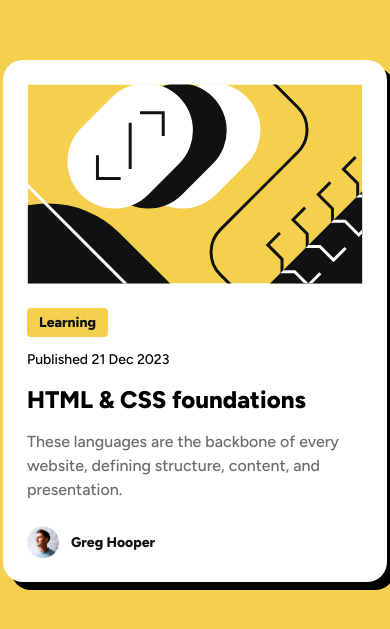
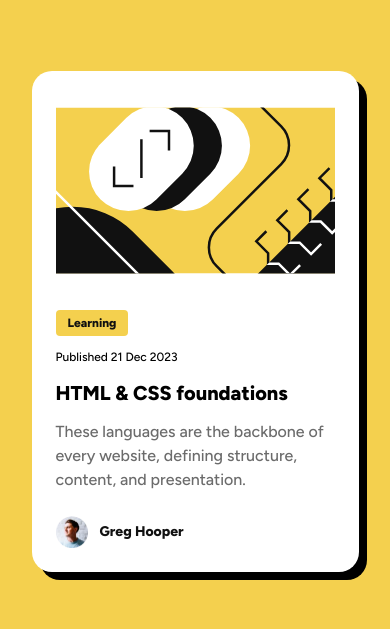
Before and after one commit to Practic-Code-With-Me/blog-preview-card, a plain HTML site: page index.html in a window 390 px wide. Shown: the part 109-738 px from the top of the page. Drawn offline with Linux system fonts and the light colour scheme.

Commit message:
update code with responsive

```diff
--- a/index.html
+++ b/index.html
@@ -29,44 +29,10 @@
 
 <body>
   <div class="card-wrapper">
-    <svg xmlns="http://www.w3.org/2000/svg" width="336" height="201" fill="none" viewBox="0 0 336 201">
-      <g clip-path="url(#a)">
-        <path fill="#F4D04E" d="M0 .5h336v200H0z" />
-        <rect width="139" height="95" x="87.996" y="77.729" fill="#fff" rx="47.5"
-          transform="rotate(-45 87.996 77.729)" />
-        <rect width="139" height="95" x="54.055" y="77.729" fill="#111" rx="47.5"
-          transform="rotate(-45 54.055 77.729)" />
-        <path fill="#111" d="M234.864 209.036 451.4-7.5l67.175 67.175-216.536 216.536z" />
-        <rect width="139" height="95" x="20.114" y="77.729" fill="#fff" rx="47.5"
-          transform="rotate(-45 20.114 77.729)" />
-        <rect width="204.19" height="270.554" fill="#111" rx="102.095"
-          transform="scale(-1 1) rotate(45 -103.887 14.564)" />
-        <path stroke="#fff" stroke-width="3"
-          d="m6.69-357.5 135.583 135.727c12.481 12.494 12.481 32.737 0 45.231L-45.544 11.475c-12.481 12.494-12.481 32.737 0 45.23L107.088 209.5" />
-        <path stroke="#111" stroke-width="3"
-          d="M69.965 71.719v23.334h23.334M136.079 52.273V28.94h-23.334M102.845 38.838v46.67M210.364-37.5l60.873 60.873c12.497 12.496 12.497 32.758 0 45.254l-77.745 77.746c-12.497 12.496-12.497 32.758 0 45.254l69.872 69.873" />
-        <path stroke="#111" stroke-width="3"
-          d="m253.339 149.574-12.144 12.145 14.256 14.257v12.672h12.673l13.729 13.729 12.145-12.145M278.685 124.228l-12.145 12.145 14.257 14.257v12.673h12.673l13.729 13.729 12.145-12.145M304.031 98.883l-12.145 12.144 14.257 14.257v12.673h12.673l13.729 13.729 12.144-12.145M329.376 73.537l-12.145 12.145 14.257 14.257v12.672h12.673l13.729 13.729 12.145-12.144" />
-        <path stroke="#fff" stroke-width="5"
-          d="m354.722 48.191-12.145 12.145 14.257 14.257v12.673h12.673l13.729 13.729 12.145-12.145" />
-        <mask id="b" width="285" height="285" x="234" y="-8" maskUnits="userSpaceOnUse" style="mask-type:alpha">
-          <path fill="#111" d="M234.864 209.036 451.4-7.5l67.175 67.175-216.536 216.536z" />
-        </mask>
-        <g stroke="#fff" mask="url(#b)">
-          <path stroke-width="3"
-            d="m253.339 149.574-12.144 12.145 14.256 14.257v12.672h12.673l13.729 13.729 12.145-12.145M278.685 124.228l-12.145 12.145 14.257 14.257v12.673h12.673l13.729 13.729 12.145-12.145M304.031 98.883l-12.145 12.144 14.257 14.257v12.673h12.673l13.729 13.729 12.144-12.145M329.376 73.537l-12.145 12.145 14.257 14.257v12.672h12.673l13.729 13.729 12.145-12.145" />
-          <path stroke-width="5"
-            d="m354.722 48.191-12.145 12.145 14.257 14.257v12.673h12.673l13.729 13.729 12.145-12.145" />
-        </g>
-      </g>
-      <defs>
-        <clipPath id="a">
-          <path fill="#fff" d="M0 .5h336v200H0z" />
-        </clipPath>
-      </defs>
-    </svg>
+   <img class="header-img" src="./assets/images/illustration-article.svg" alt="Illustration article">
+
     <div class="card-body">
-      <span class="card-tag text-bold">Learning</span>
+      <span class="card-tag">Learning</span>
       <div class="card-date"> Published 21 Dec 2023</div>
       <div class="card-title"> HTML & CSS foundations</div>
       <div class="card-desc"> These languages are the backbone of every website, defining structure, content, and
--- a/styles.css
+++ b/styles.css
@@ -5,7 +5,6 @@ body {
     justify-content: center;
     height: 100vh;
     font-family: "Figtree", sans-serif;
-    ;
 }
 
 .card-wrapper {
@@ -21,10 +20,17 @@ body {
     flex-direction: column;
 }
 
+
 .card-body {
     gap: 12px;
     display: flex;
     flex-direction: column;
+}
+
+.header-img {
+    width: 336px;
+    height: 201px;
+
 }
 
 .card-tag {
@@ -32,6 +38,11 @@ body {
     border-radius: 4px;
     background-color: #F4D04E;
     width: fit-content;
+
+    color: #111;
+    line-height: 21px;
+    font-size: 14px;
+    font-weight: 800;
 
 }
 
@@ -53,20 +64,49 @@ body {
     font-weight: 500;
 }
 
-.text-bold{
+.text-bold {
     color: #111;
     line-height: 21px;
     font-size: 14px;
     font-weight: 800;
 }
 
-.author-avt{
+.author-avt {
     width: 32px;
     height: 32px;
 }
 
-.card-author{
+.card-author {
     display: flex;
-align-items: center;
-gap: 12px;
+    align-items: center;
+    gap: 12px;
 }
+
+@media (max-width: 400px) {
+    .card-tag {
+        font-size: 12px;
+        line-height: 18px;
+    }
+
+    .card-date {
+        line-height: 18px;
+        font-size: 12px;
+    }
+
+    .card-title {
+        font-size: 20px;
+        line-height: 30px;
+    }
+
+
+    .header-img{
+        width: 279px;
+        height: 200px;
+        border-radius: 10px;
+    }
+
+    .card-wrapper{
+        width: 279px;
+        height: 453px;
+    }
+}
```
